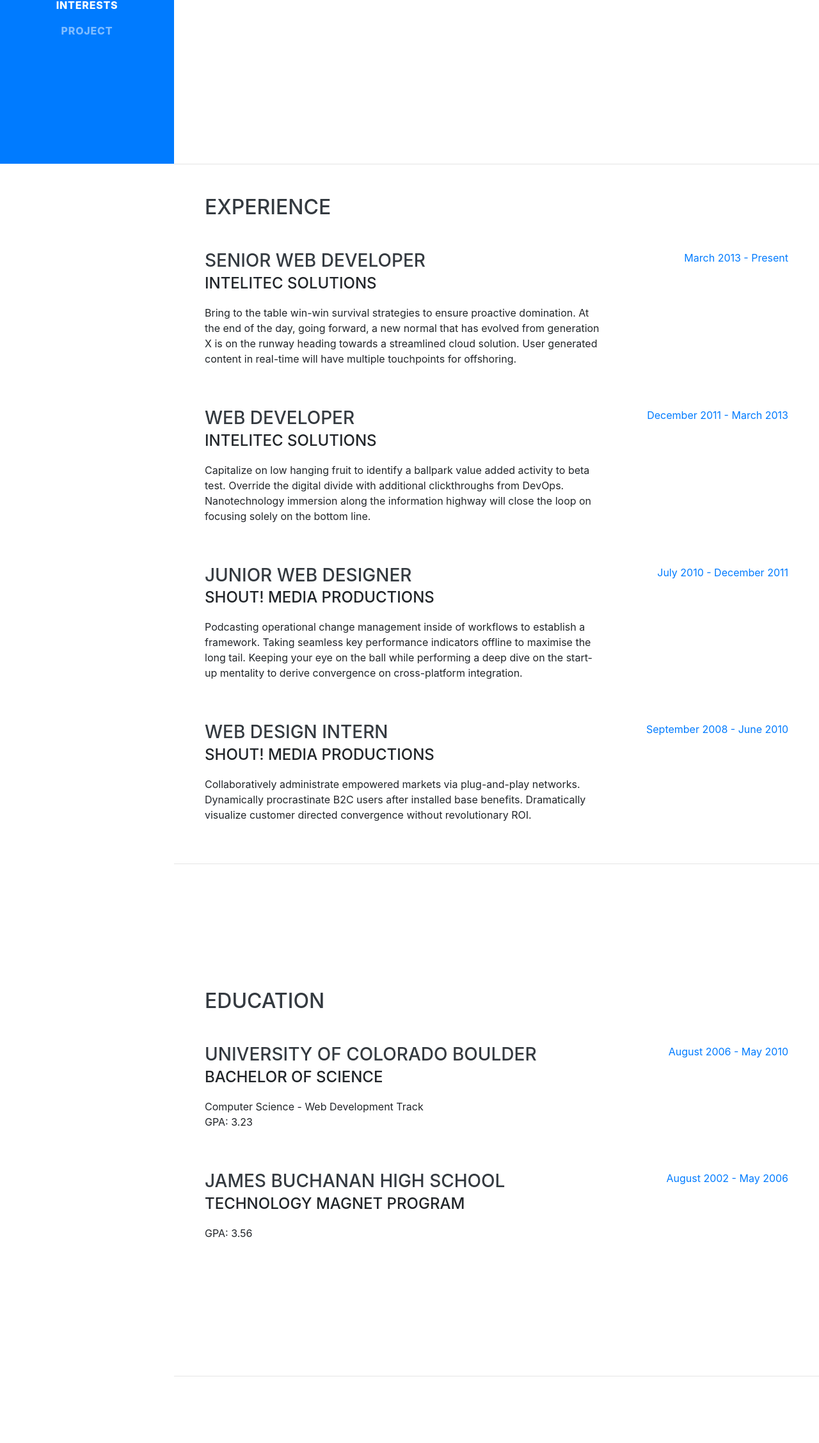
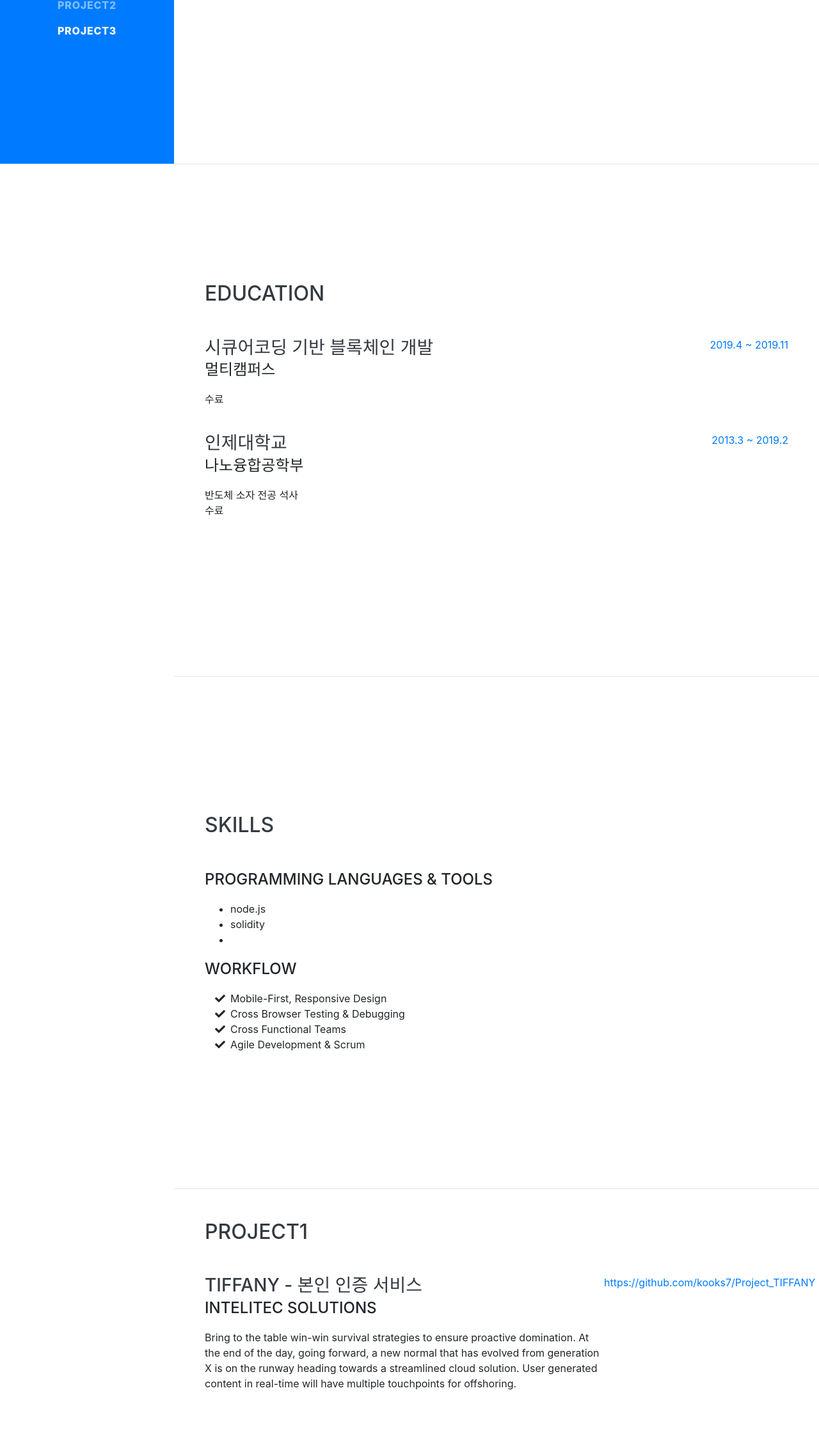
Before and after one commit to kooks7/portfolio, a website with bundled scripts: page index.html in a window 1280 px wide. Shown: the part 544-2800 px from the top of the page at 64% size. Built offline with nearby package versions, Linux system fonts and the light colour scheme; a web font is replaced by a local one.

Commit message:
Change Navigation Bar

```diff
--- a/index.html
+++ b/index.html
@@ -41,19 +41,19 @@
           <a class="nav-link js-scroll-trigger" href="#about">About</a>
         </li>
         <li class="nav-item">
-          <a class="nav-link js-scroll-trigger" href="#experience">Experience</a>
-        </li>
-        <li class="nav-item">
           <a class="nav-link js-scroll-trigger" href="#education">Education</a>
         </li>
         <li class="nav-item">
           <a class="nav-link js-scroll-trigger" href="#skills">Skills</a>
         </li>
         <li class="nav-item">
-          <a class="nav-link js-scroll-trigger" href="#interests">Interests</a>
+          <a class="nav-link js-scroll-trigger" href="#project1">Project1</a>
         </li>
         <li class="nav-item">
-          <a class="nav-link js-scroll-trigger" href="#Project">Project</a>
+          <a class="nav-link js-scroll-trigger" href="#project2">Project2</a>
+        </li>
+        <li class="nav-item">
+          <a class="nav-link js-scroll-trigger" href="#project3">Project3</a>
         </li>
       </ul>
     </div>
@@ -83,84 +83,30 @@
 
     <hr class="m-0">
 
-    <section class="resume-section p-3 p-lg-5 d-flex justify-content-center" id="experience">
-      <div class="w-100">
-        <h2 class="mb-5">Experience</h2>
-
-        <div class="resume-item d-flex flex-column flex-md-row justify-content-between mb-5">
-          <div class="resume-content">
-            <h3 class="mb-0">Senior Web Developer</h3>
-            <div class="subheading mb-3">Intelitec Solutions</div>
-            <p>Bring to the table win-win survival strategies to ensure proactive domination. At the end of the day, going forward, a new normal that has evolved from generation X is on the runway heading towards a streamlined cloud solution. User generated content in real-time will have multiple touchpoints for offshoring.</p>
-          </div>
-          <div class="resume-date text-md-right">
-            <span class="text-primary">March 2013 - Present</span>
-          </div>
-        </div>
-
-        <div class="resume-item d-flex flex-column flex-md-row justify-content-between mb-5">
-          <div class="resume-content">
-            <h3 class="mb-0">Web Developer</h3>
-            <div class="subheading mb-3">Intelitec Solutions</div>
-            <p>Capitalize on low hanging fruit to identify a ballpark value added activity to beta test. Override the digital divide with additional clickthroughs from DevOps. Nanotechnology immersion along the information highway will close the loop on focusing solely on the bottom line.</p>
-          </div>
-          <div class="resume-date text-md-right">
-            <span class="text-primary">December 2011 - March 2013</span>
-          </div>
-        </div>
-
-        <div class="resume-item d-flex flex-column flex-md-row justify-content-between mb-5">
-          <div class="resume-content">
-            <h3 class="mb-0">Junior Web Designer</h3>
-            <div class="subheading mb-3">Shout! Media Productions</div>
-            <p>Podcasting operational change management inside of workflows to establish a framework. Taking seamless key performance indicators offline to maximise the long tail. Keeping your eye on the ball while performing a deep dive on the start-up mentality to derive convergence on cross-platform integration.</p>
-          </div>
-          <div class="resume-date text-md-right">
-            <span class="text-primary">July 2010 - December 2011</span>
-          </div>
-        </div>
-
-        <div class="resume-item d-flex flex-column flex-md-row justify-content-between">
-          <div class="resume-content">
-            <h3 class="mb-0">Web Design Intern</h3>
-            <div class="subheading mb-3">Shout! Media Productions</div>
-            <p>Collaboratively administrate empowered markets via plug-and-play networks. Dynamically procrastinate B2C users after installed base benefits. Dramatically visualize customer directed convergence without revolutionary ROI.</p>
-          </div>
-          <div class="resume-date text-md-right">
-            <span class="text-primary">September 2008 - June 2010</span>
-          </div>
-        </div>
-
-      </div>
-
-    </section>
-
-    <hr class="m-0">
-
     <section class="resume-section p-3 p-lg-5 d-flex align-items-center" id="education">
       <div class="w-100">
         <h2 class="mb-5">Education</h2>
 
+        <div class="resume-item d-flex flex-column flex-md-row justify-content-between">
+          <div class="resume-content">
+            <h3 class="mb-0">시큐어코딩 기반 블록체인 개발 </h3>
+            <div class="subheading mb-3">멀티캠퍼스</div>
+            <p>수료</p>
+          </div>
+          <div class="resume-date text-md-right">
+            <span class="text-primary">2019.4 ~ 2019.11</span>
+          </div>
+        </div>
+      </br>
         <div class="resume-item d-flex flex-column flex-md-row justify-content-between mb-5">
           <div class="resume-content">
-            <h3 class="mb-0">University of Colorado Boulder</h3>
-            <div class="subheading mb-3">Bachelor of Science</div>
-            <div>Computer Science - Web Development Track</div>
-            <p>GPA: 3.23</p>
+            <h3 class="mb-0">인제대학교</h3>
+            <div class="subheading mb-3">나노융합공학부</div>
+            <div>반도체 소자 전공 석사</div>
+            <p>수료</p>
           </div>
           <div class="resume-date text-md-right">
-            <span class="text-primary">August 2006 - May 2010</span>
-          </div>
-        </div>
-
-        <div class="resume-item d-flex flex-column flex-md-row justify-content-between">
-          <div class="resume-content">
-            <h3 class="mb-0">James Buchanan High School</h3>
-            <div class="subheading mb-3">Technology Magnet Program</div>
-            <p>GPA: 3.56</p>
-          </div>
-          <div class="resume-date text-md-right">
-            <span class="text-primary">August 2002 - May 2006</span>
+            <span class="text-primary">2013.3 ~ 2019.2</span>
           </div>
         </div>
 
@@ -174,44 +120,11 @@
         <h2 class="mb-5">Skills</h2>
 
         <div class="subheading mb-3">Programming Languages &amp; Tools</div>
-        <ul class="list-inline dev-icons">
-          <li class="list-inline-item">
-            <i class="fab fa-html5"></i>
-          </li>
-          <li class="list-inline-item">
-            <i class="fab fa-css3-alt"></i>
-          </li>
-          <li class="list-inline-item">
-            <i class="fab fa-js-square"></i>
-          </li>
-          <li class="list-inline-item">
-            <i class="fab fa-angular"></i>
-          </li>
-          <li class="list-inline-item">
-            <i class="fab fa-react"></i>
-          </li>
-          <li class="list-inline-item">
-            <i class="fab fa-node-js"></i>
-          </li>
-          <li class="list-inline-item">
-            <i class="fab fa-sass"></i>
-          </li>
-          <li class="list-inline-item">
-            <i class="fab fa-less"></i>
-          </li>
-          <li class="list-inline-item">
-            <i class="fab fa-wordpress"></i>
-          </li>
-          <li class="list-inline-item">
-            <i class="fab fa-gulp"></i>
-          </li>
-          <li class="list-inline-item">
-            <i class="fab fa-grunt"></i>
-          </li>
-          <li class="list-inline-item">
-            <i class="fab fa-npm"></i>
-          </li>
-        </ul>
+          <ul>
+            <li>node.js</li>
+            <li>solidity</li>
+            <li></li>
+          </ul>
 
         <div class="subheading mb-3">Workflow</div>
         <ul class="fa-ul mb-0">
@@ -233,24 +146,66 @@
 
     <hr class="m-0">
 
-    <section class="resume-section p-3 p-lg-5 d-flex align-items-center" id="interests">
+    <section class="resume-section p-3 p-lg-5 d-flex justify-content-center" id="project1">
       <div class="w-100">
-        <h2 class="mb-5">Interests</h2>
-        <p>Apart from being a web developer, I enjoy most of my time being outdoors. In the winter, I am an avid skier and novice ice climber. During the warmer months here in Colorado, I enjoy mountain biking, free climbing, and kayaking.</p>
-        <p class="mb-0">When forced indoors, I follow a number of sci-fi and fantasy genre movies and television shows, I am an aspiring chef, and I spend a large amount of my free time exploring the latest technology advancements in the front-end web development world.</p>
+        <h2 class="mb-5">Project1</h2>
+
+        <div class="resume-item d-flex flex-column flex-md-row justify-content-between mb-5">
+          <div class="resume-content">
+            <h3 class="mb-0">TIFFANY - 본인 인증 서비스 </h3>
+            <div class="subheading mb-3">Intelitec Solutions</div>
+            <p>Bring to the table win-win survival strategies to ensure proactive domination. At the end of the day, going forward, a new normal that has evolved from generation X is on the runway heading towards a streamlined cloud solution. User generated content in real-time will have multiple touchpoints for offshoring.</p>
+          </div>
+          <div class="resume-date text-md-right">
+            <span class="text-primary"><a href="https://github.com/kooks7/Project_TIFFANY" target="_blank">https://github.com/kooks7/Project_TIFFANY</a></span>
+          </div>
+        </div>
+
+      </div>
+
+    </section>
+
+    <hr class="m-0">
+
+
+
+
+
+    <section class="resume-section p-3 p-lg-5 d-flex align-items-center" id="project2">
+      <div class="w-100">
+        <h2 class="mb-5">Project2</h2>
+
+        <div class="resume-item d-flex flex-column flex-md-row justify-content-between mb-5">
+          <div class="resume-content">
+            <h3 class="mb-0">BELIEF - 근태 관리 플랫폼 (블록체인 기반) </h3>
+            <div class="subheading mb-3">Intelitec Solutions</div>
+            <p>Bring to the table win-win survival strategies to ensure proactive domination. At the end of the day, going forward, a new normal that has evolved from generation X is on the runway heading towards a streamlined cloud solution. User generated content in real-time will have multiple touchpoints for offshoring.</p>
+          </div>
+          <div class="resume-date text-md-right">
+            <span class="text-primary"><a href="https://github.com/kooks7/blockchain-project-belief" target="_blank">https://github.com/kooks7/blockchain-project-belief</a></span>
+          </div>
+        </div>
+
       </div>
     </section>
 
     <hr class="m-0">
 
-    <section class="resume-section p-3 p-lg-5 d-flex align-items-center" id="project">
+    <section class="resume-section p-3 p-lg-5 d-flex align-items-center" id="project3">
       <div class="w-100">
-        <h2 class="mb-5">Project &amp; Certifications</h2>
-        <ul class="fa-ul mb-0">
-          <li>TIFFANY (본인 인증 서비스)</li>
-          <li>BELIEF (근태 관리 서비스)</li>
-          <li>귤가다 (블록체인 기반 제주도 고용 서비스)</li>
-        </ul>
+        <h2 class="mb-5">Project3</h2>
+
+        <div class="resume-item d-flex flex-column flex-md-row justify-content-between mb-5">
+          <div class="resume-content">
+            <h3 class="mb-0">귤가다 - 2019 제주 블록체인 해커톤(선과장 버전 알바천국 + 근태관리) </h3>
+            <div class="subheading mb-3">Intelitec Solutions</div>
+            <p>Bring to the table win-win survival strategies to ensure proactive domination. At the end of the day, going forward, a new normal that has evolved from generation X is on the runway heading towards a streamlined cloud solution. User generated content in real-time will have multiple touchpoints for offshoring.</p>
+          </div>
+          <div class="resume-date text-md-right">
+            <span class="text-primary"><a href="https://github.com/kooks7/Gyulgada" target="_blank">https://github.com/kooks7/Gyulgada</a></span>
+          </div>
+        </div>
+
       </div>
     </section>
 
```
